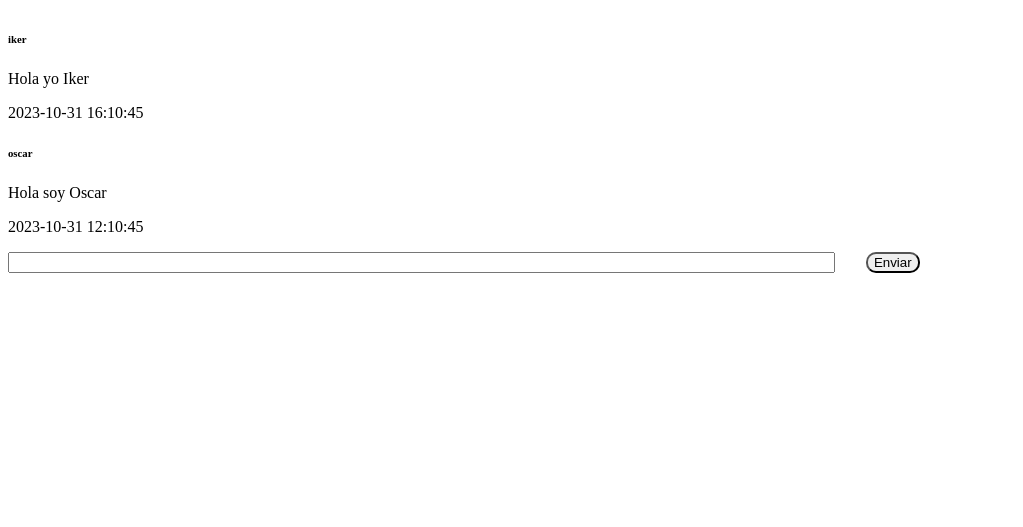
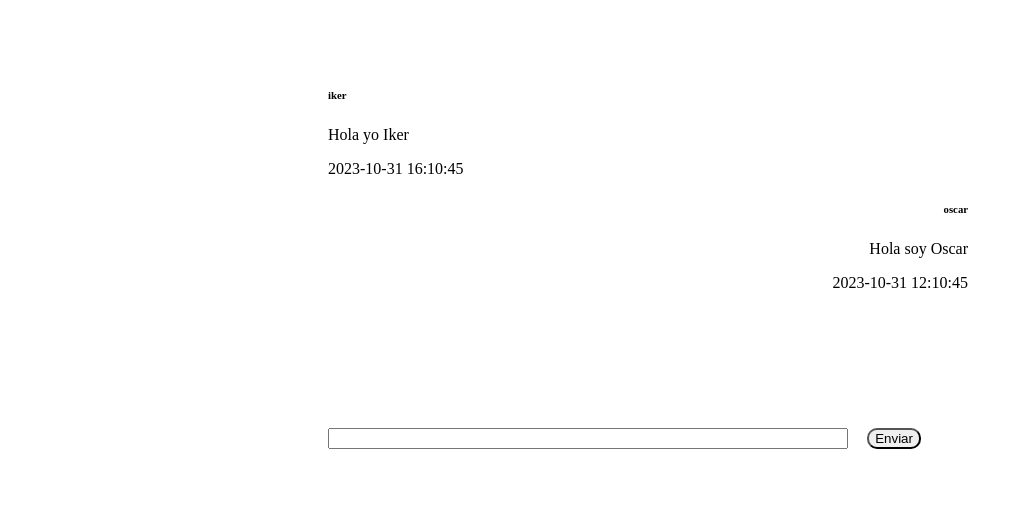
Before and after one commit to oscaarlopezz/ContrApp, a PHP site: page /view/chat.php in a window 1280 px wide. Shown: the top 527 px of the page, without its empty margins (0-1023 px from the left). Run offline with PHP 8.4, Linux system fonts and the light colour scheme; data comes from the database, SQL or seed files in the repository.

Commit message:
Ultimos detalles chat

```diff
--- a/css/style.css
+++ b/css/style.css
@@ -12,7 +12,26 @@ body {
 }
 .chat {
     width: 50%;
-    height: 10%;
+    height: 300px;
     overflow-y: scroll;
-    /* margin: 10% 30%; */
+    margin: 5% 25%;
 }
+/* .screen {
+    height: 100%;
+    width: 50%;
+    margin: 0 25%;
+}
+.chat {
+    width: 80%;
+    height: 400px;
+    overflow-y: scroll;
+}
+.chat div {
+    height: 175px;
+}
+*/
+#enviarM {
+    height: 100px;
+    width: 50%;
+    margin: 0 25%;
+}
--- a/procesos/chat_p.php
+++ b/procesos/chat_p.php
@@ -2,9 +2,15 @@
 include_once('../procesos/conexion.php');
 
 // Recuperar los datos enviados a través de POST
-$id_user = $_POST['id_user'];
-$receptor = $_POST['receptor'];
-// echo "<";
+$id_user2 = $_POST['id_user'];
+$receptor2 = $_POST['receptor'];
+$id_user = intval($id_user2);
+$receptor = intval($receptor2);
+
+// echo gettype($id_user); // Esto mostrará "integer"
+
+// echo gettype($receptor); // Esto mostrará "integer"
+
 
 // Consulta SQL con sentencia preparada
 $sql = "SELECT DISTINCT emisor_usuario.username AS emisor, m.emisor as id_emisor, receptor_usuario.username AS receptor, m.mensaje, m.fecha_envio
@@ -26,11 +32,13 @@ mysqli_stmt_execute($stmt);
 // Obtener el resultado
 $resultado = mysqli_stmt_get_result($stmt);
 
+
 if (mysqli_num_rows($resultado) > 0) {
     while ($row = mysqli_fetch_assoc($resultado)) {
-        if ($row['id_emisor'] === $id_user) {
+        $id_emisor = intval($row['id_emisor']);
+        if ($id_emisor === $id_user) {
             $float = "right";
-        } else {
+        } else{
             $float = "left";
         }
         echo '<div class="mensaje" style="text-align: ' . $float . '; width: 100%">';
--- a/view/chat.php
+++ b/view/chat.php
@@ -15,7 +15,7 @@ $id_user = 1;
     <div class="chat" id="chat-container">
 
     </div>
-    <form style="width: 80%;" id="enviarM">
+    <form id="enviarM">
             <input type="text" style="width: 80%; float: left" id="mensaje">
             <button type="submit" style="margin-left: 3%; border-radius: 10px;" onclick="Enviar()">Enviar</button>
     </form>
```
